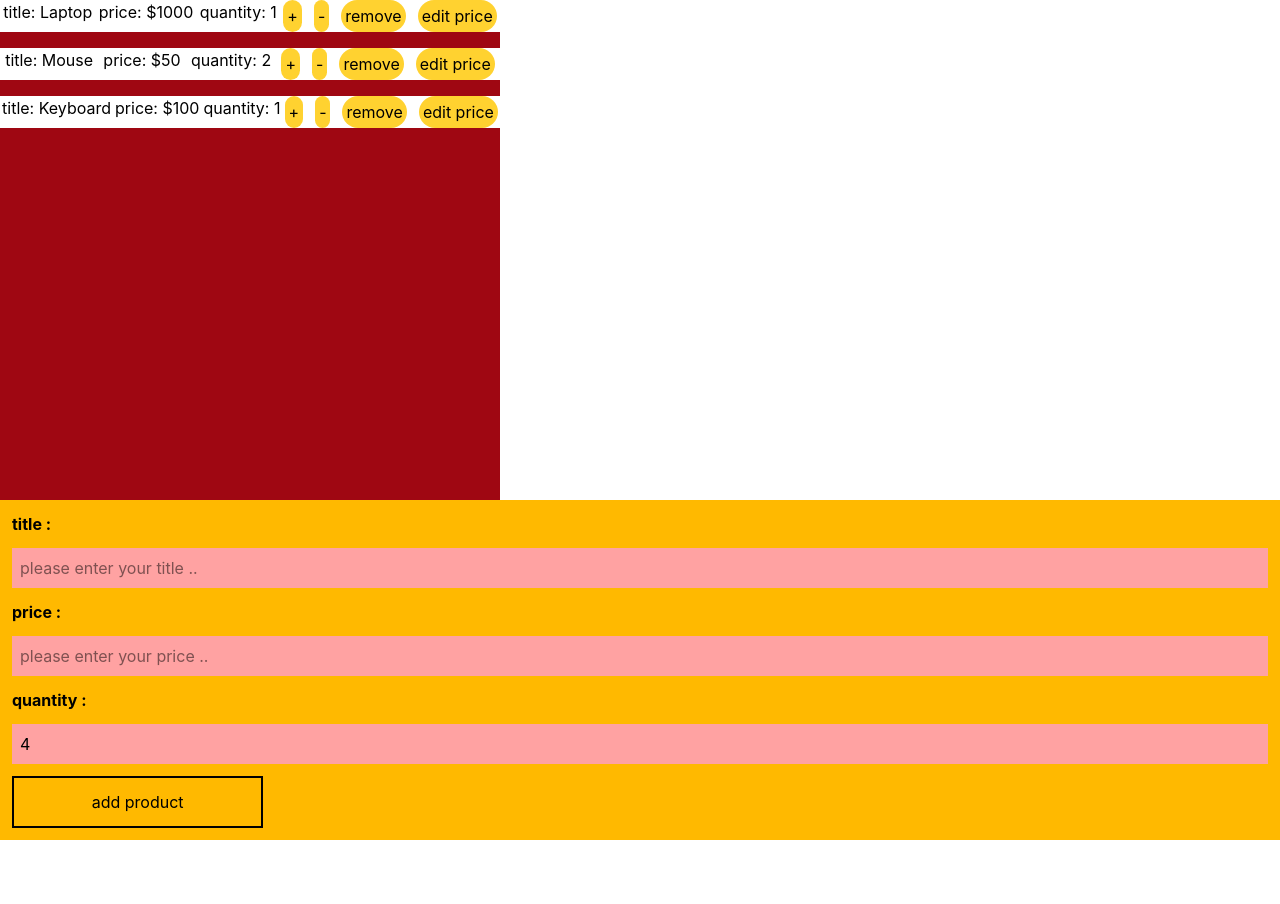
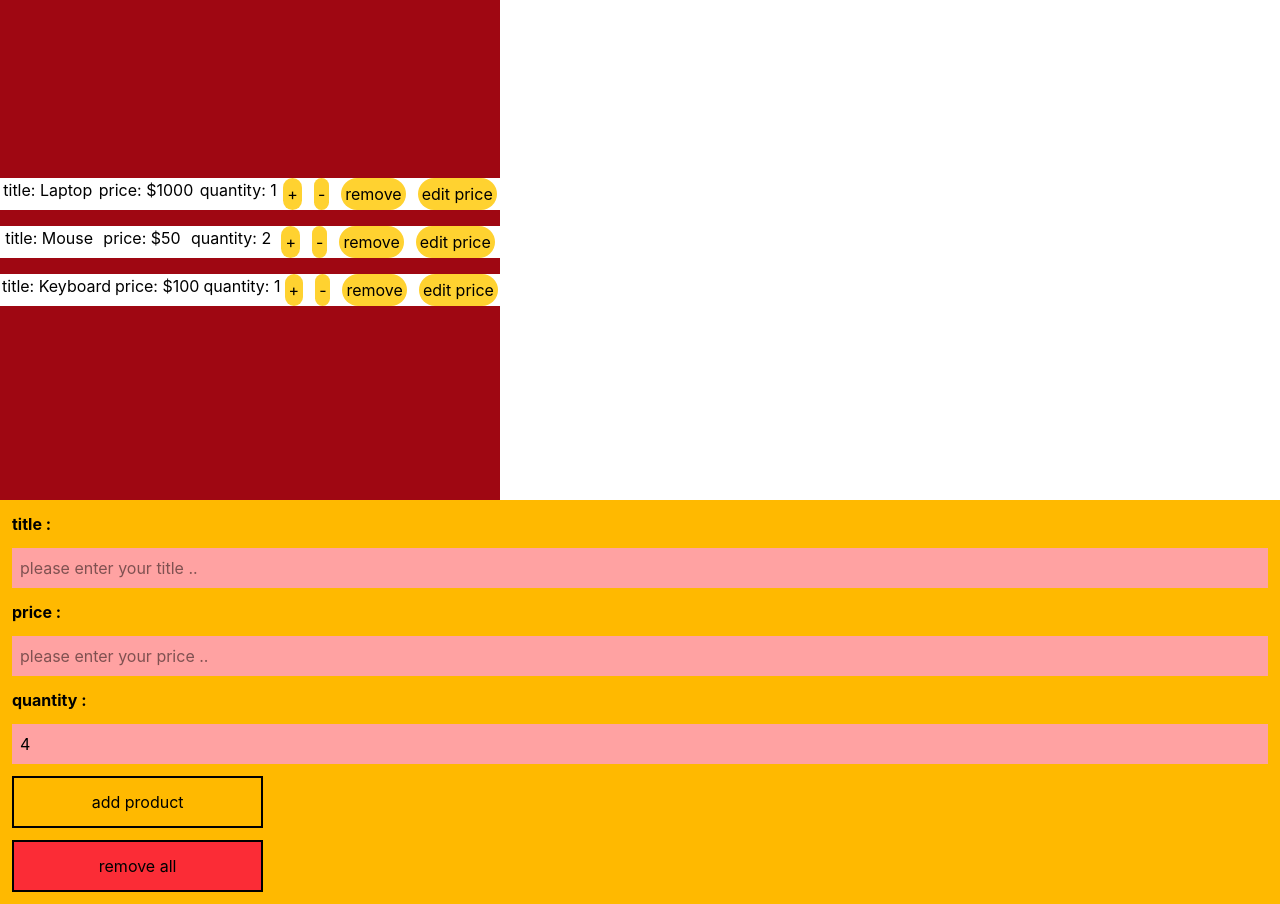
Before and after one commit to mahziarnb/Shopping-Cart, a React (Vite) app: page / in a window 1280 px wide. Before the commit the page ends 840 px from the top, so only its background shows below. Built offline with nearby package versions, Linux system fonts and the light colour scheme.

Commit message:
feat: add removeAll products process

```diff
--- a/src/components/Input.jsx
+++ b/src/components/Input.jsx
@@ -1,5 +1,8 @@
+import productsStore from "../store/productStore"
 
 export default function Input() {
+
+    const clearProducts = productsStore(state => state.clearProducts)
 
 
     return(
@@ -17,6 +20,7 @@ export default function Input() {
                 <input type="text" disabled value={4} className="quantity bg-red-300 p-2" />
 
                 <button className="border-2 p-3 cursor-pointer w-[20%]">add product</button>
+                <button onClick={() => clearProducts()} className="border-2 bg-red-500 p-3 cursor-pointer w-[20%]">remove all</button>
 
             </form>
 
--- a/src/components/ProductList.jsx
+++ b/src/components/ProductList.jsx
@@ -5,9 +5,11 @@ export default function ProductList() {
 
     const products = productsStore((state) => state.products)
 
+
+
     return(
 
-        <div className="size-[500px] bg-red-800 flex flex-col">
+        <div className="size-[500px] bg-red-800 flex flex-col justify-center">
 
             {
 
@@ -15,6 +17,14 @@ export default function ProductList() {
 
             }
 
+            {
+
+                products.length === 0 &&
+
+                <h1 className="p-3 bg-amber-100 border-4 test-3xl text-center">The Shopping Cart is empty</h1>
+
+            }
+
         </div>
 
     )
--- a/src/store/productStore.jsx
+++ b/src/store/productStore.jsx
@@ -71,6 +71,12 @@ import { create } from "zustand";
                 )
             }))
 
+        },
+
+        clearProducts : () => {
+            set(() => ({
+                products : []
+            }))
         }
 
 }))
```
